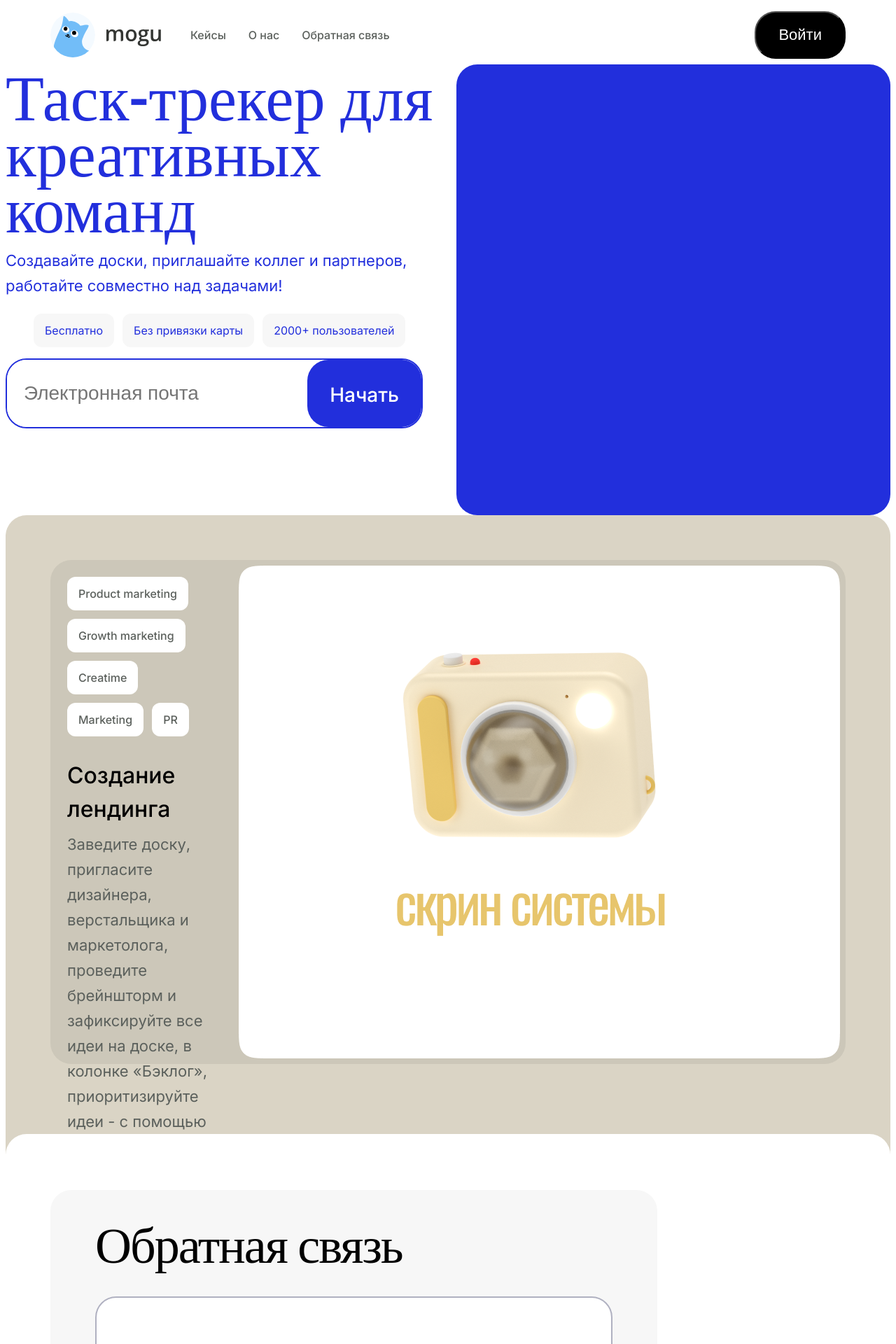
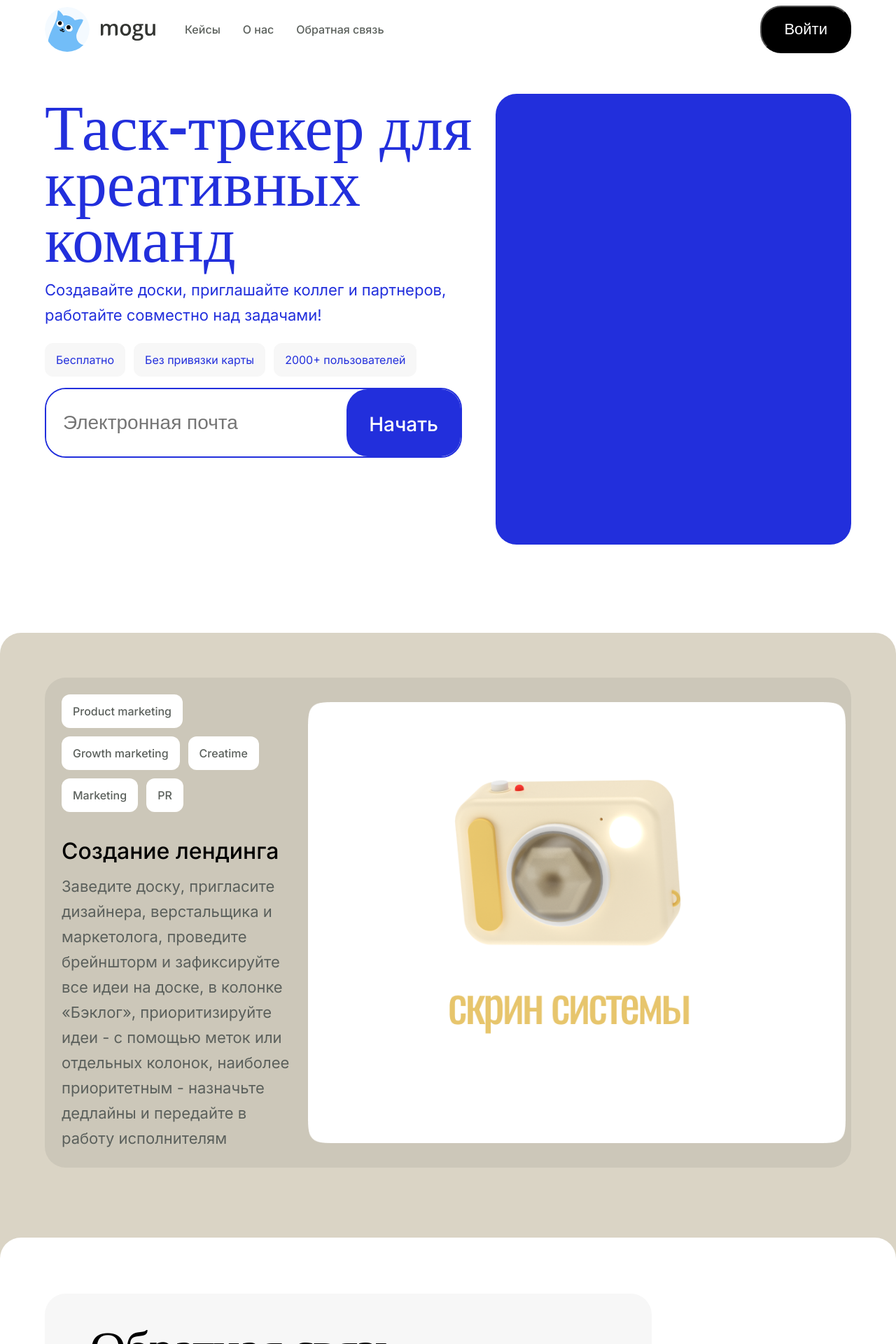
Before and after one commit to RuslanVoronov/mogu, a React (Create React App) app: page / in a window 1280 px wide. Shown: the top 1920 px of the page at 70% size. Built offline with nearby package versions, Linux system fonts and the light colour scheme.

Commit message:
build menu-popup

```diff
--- a/public/index.html
+++ b/public/index.html
@@ -33,7 +33,7 @@
   <title>React App</title>
 </head>
 
-<body>
+<body style="margin: 0;">
   <noscript>You need to enable JavaScript to run this app.</noscript>
   <div id="root"></div>
   <!--
--- a/src/components/Cases/Cases.scss
+++ b/src/components/Cases/Cases.scss
@@ -1,10 +1,8 @@
 .cases {
     padding: 64px 64px 216px;
-    height: 1000px;
     border-radius: 30px;
 
-    background-color: #DAD4C5;
-
+    background-color: #dad4c5;
 
     z-index: 2;
 
@@ -17,7 +15,7 @@
     height: 100%;
     border-radius: 30px;
 
-    background-color: #CCC7B9;
+    background-color: #ccc7b9;
 
     div {
         padding: 24px;
@@ -36,10 +34,11 @@
     padding: 0 16px;
     margin: 0 12px 12px 0;
 
+    cursor: pointer;
     border-radius: 12px;
     background-color: white;
-    color: #5B605C;
-    font-family: 'Inter';
+    color: #5b605c;
+    font-family: "Inter";
     font-size: 16px;
     font-weight: 500;
     line-height: 48px;
@@ -48,7 +47,7 @@
 
 .cases__title {
     margin: 20px 0 8px;
-    font-family: 'Inter';
+    font-family: "Inter";
     font-size: 32px;
     font-weight: 500;
     line-height: 48px;
@@ -56,13 +55,25 @@
 
 .cases__text {
     margin: 0;
-    font-family: 'Inter';
+    font-family: "Inter";
     font-size: 22px;
     font-weight: 400;
     line-height: 36px;
-    color: #5B605C;
+    color: #5b605c;
 }
 
 .cases__image {
     margin: 8px 8px 8px 0;
+    width: 60vw;
+    object-fit: contain;
 }
+
+@media (max-width: 1024px) {
+    .cases__container {
+        flex-direction: column;
+    }
+    .cases__image {
+        margin: auto;
+        width: 100%;
+    }
+}
--- a/src/components/Feedback/Feedback.scss
+++ b/src/components/Feedback/Feedback.scss
@@ -98,3 +98,7 @@
         top: 114px;
     }
 }
+
+@media (max-width:1024px) {
+
+}
--- a/src/components/Form/Form.scss
+++ b/src/components/Form/Form.scss
@@ -1,4 +1,5 @@
 .form__info-items {
+    padding: 0;
     list-style: none;
     display: flex;
 
@@ -44,6 +45,7 @@
     border: none;
     padding: 26px 32px;
 
+    cursor: pointer;
     font-family: 'Inter';
     font-size: 28px;
     font-weight: 500;
--- a/src/components/Header/Header.js
+++ b/src/components/Header/Header.js
@@ -1,11 +1,24 @@
 import './Header.scss';
+import { useState } from 'react';
+import MenuPopup from '../MenuPopup/MenuPopup'
 import logo from '../../images/logo.svg'
 
 function Header() {
+    const [isMenuPopupOpened, setIsMenuPopupOpened] = useState(false);
+
+    function openPopup() {
+        setIsMenuPopupOpened(!isMenuPopupOpened);
+    }
+
+    function closePopup() {
+        setIsMenuPopupOpened(!isMenuPopupOpened);
+    }
+
     return (
+        <>
             <header className="header">
-            <div>
                 <img src={logo} className='header__logo' />
+                <div className='header__container'>
                     <nav className='header__nav'>
                         <ul className='header__nav-items'>
                             <li><a className='header__nav-item' href='#cases'>Кейсы</a></li>
@@ -13,9 +26,13 @@ function Header() {
                             <li><a className='header__nav-item' href='#feedback'>Обратная связь</a></li>
                         </ul>
                     </nav>
+                    <button type='button' className='header__button'>Войти</button>
                 </div>
-            <button className='header__button'>Войти</button>
+                <button type='button' className='header__menu' onClick={openPopup}></button>
+
             </header>
+            <MenuPopup isPopupOpened={isMenuPopupOpened} closePopup={closePopup}/>
+        </>
     );
 }
 
--- a/src/components/Header/Header.scss
+++ b/src/components/Header/Header.scss
@@ -1,20 +1,16 @@
 .header {
     display: flex;
+    align-items: center;
     justify-content: space-between;
-    align-items: center;
-
     padding: 8px 64px;
-
-    div {
-        display: flex;
-        align-items: center;
-    }
 }
 
-.header__logo {
+.header__container {
+    display: flex;
+    align-items: center;
+    justify-content: space-between;
+    width: 100%;
 }
-
-.header__nav {}
 
 .header__nav-items {
     display: flex;
@@ -37,10 +33,11 @@
 }
 
 .header__button {
-    height: 100%;
     padding: 8px 32px;
     border-radius: 30px;
+    margin-left: auto;
 
+    cursor: pointer;
     font-size: 22px;
     font-weight: 500;
     line-height: 48px;
@@ -48,3 +45,32 @@
     background-color: black;
     color: white;
 }
+
+.header__menu {
+    display: none;
+    width: 39px;
+    height: 18px;
+    padding: 0;
+    border: none;
+
+    cursor: pointer;
+    background-size: cover;
+    background-color: white;
+    background-image: url('../../images/menu.svg');
+    background-repeat: no-repeat;
+}
+
+@media (max-width:768px) {
+    .header__container {
+        display: none;
+    }
+
+    .header__menu {
+        display: block;
+
+    }
+
+    .header__button{
+        width: 100%;
+    }
+}
--- a/src/components/Main/Main.scss
+++ b/src/components/Main/Main.scss
@@ -3,9 +3,9 @@
     justify-content: center;
     text-align: left;
 
-    margin: auto;
+    padding: 50px 64px 126px;
 
-    color: #222FDC;
+    color: #222fdc;
 }
 
 .main__container {
@@ -15,33 +15,32 @@
 .main__title {
     margin: 0;
 
-    font-family: 'Oswald';
+    font-family: "Oswald";
     font-size: 90px;
     font-weight: 500;
     line-height: 80px;
 }
 
 .main__text {
-    font-family: 'Inter';
+    font-family: "Inter";
     font-size: 22px;
     font-weight: 400;
     line-height: 36px;
 }
-
 
 .main__dialogue {
     width: 644px;
     height: 644px;
     border-radius: 30px;
 
-    background-color: #222FDC;
+    background-color: #222fdc;
 }
 
 .main__form {
     display: flex;
     justify-content: space-between;
     height: 100px;
-    border: solid 2px #222FDC;
+    border: solid 2px #222fdc;
     border-radius: 30px;
     max-width: 596px;
     box-sizing: border-box;
--- /dev/null
+++ b/src/components/MenuPopup/MenuPopup.js
@@ -0,0 +1,26 @@
+import './MenuPopup.scss'
+
+function MenuPopup({ isPopupOpened, closePopup }) {
+
+    return (
+        <nav className={`${isPopupOpened ? 'menu-popup menu-popup_opened' : 'menu-popup'}`}>
+            <div className='menu-popup__content'>
+                <button className='menu-popup__close-button' onClick={closePopup}></button>
+                <ul className="menu-popup__list">
+                    <li className="menu-popup__item">
+                        <a href='#about-us' onClick={closePopup} className="menu-popup__link">О нас</a>
+                    </li>
+                    <li className="menu-popup__item">
+                        <a href='#cases' onClick={closePopup} className="menu-popup__link">Кейсы</a>
+                    </li>
+                    <li className="menu-popup__item">
+                        <a href='#feedback' onClick={closePopup} className="menu-popup__link">Обратная связь</a>
+                    </li>
+                </ul>
+                <button type='button' className='header__button'>Войти</button>
+            </div>
+        </nav>
+    );
+};
+
+export default MenuPopup;
--- /dev/null
+++ b/src/components/MenuPopup/MenuPopup.scss
@@ -0,0 +1,80 @@
+.menu-popup {
+    z-index: -1;
+    position: fixed;
+    top: 0;
+    right: 0;
+
+    width: 100%;
+    height: 100%;
+
+    background: rgba(0, 0, 0, 0.5);
+    opacity: 0;
+}
+
+.menu-popup_opened {
+    opacity: 1;
+    z-index: 1;
+}
+
+.menu-popup__content {
+    position: fixed;
+    top: 0;
+    right: 0;
+
+    padding: 150px 20px 20px;
+    box-sizing: border-box;
+    max-width: 375px;
+    width: 100%;
+    background: #fff;
+    display: flex;
+    flex-direction: column;
+    justify-content: space-between;
+    align-items: center;
+}
+
+.menu-popup__close-button {
+    position: absolute;
+    top: 32px;
+    right: 30px;
+
+    padding: 0;
+    border: none;
+    box-shadow: none;
+    width: 20px;
+    height: 20px;
+
+    cursor: pointer;
+    background-image: url("../../images/close-icon.svg");
+    background-repeat: no-repeat;
+    background-color: white;
+}
+
+.menu-popup__list {
+    padding: 0;
+    margin: 0;
+    list-style: none;
+}
+
+.menu-popup__item {
+    margin-bottom: 20px;
+}
+
+.menu-popup__link {
+    text-decoration: none;
+    font-family: "Inter";
+    font-size: 24px;
+    font-weight: 500;
+    line-height: 48px;
+    text-align: center;
+    color: #5B605C;
+}
+
+@media (max-width: 400px) {
+    .menu-popup__item {
+        margin-bottom: 24px;
+    }
+
+    .menu-popup__content {
+        padding: 145px 10px 45px;
+    }
+}
```
Also changed, not shown: src/images/close-icon.svg (added), src/images/menu.svg (added). Lines whose indentation alone changed are shown as unchanged.
